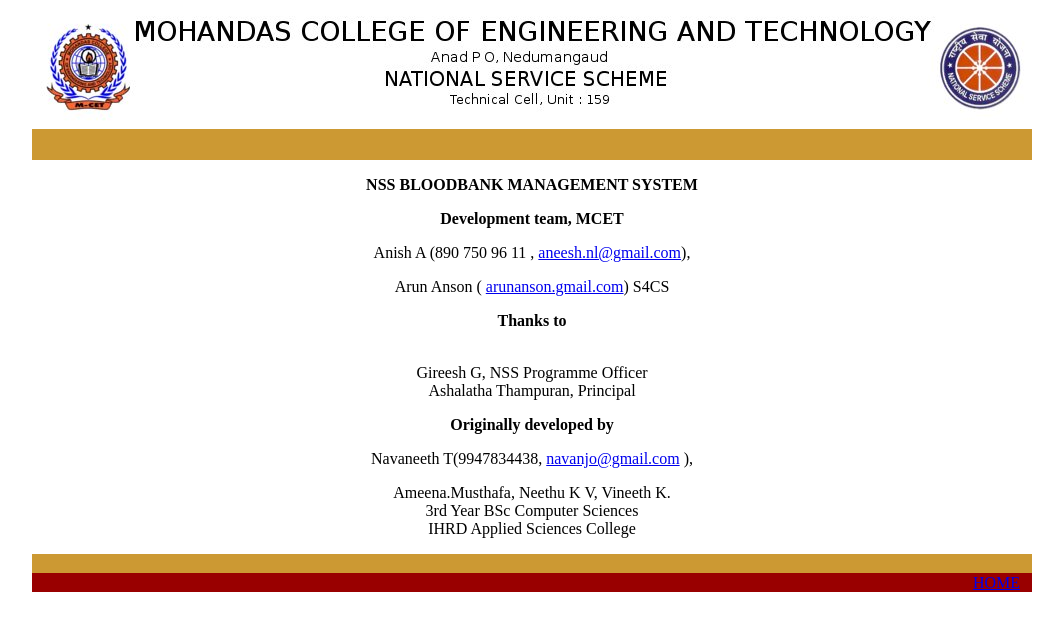
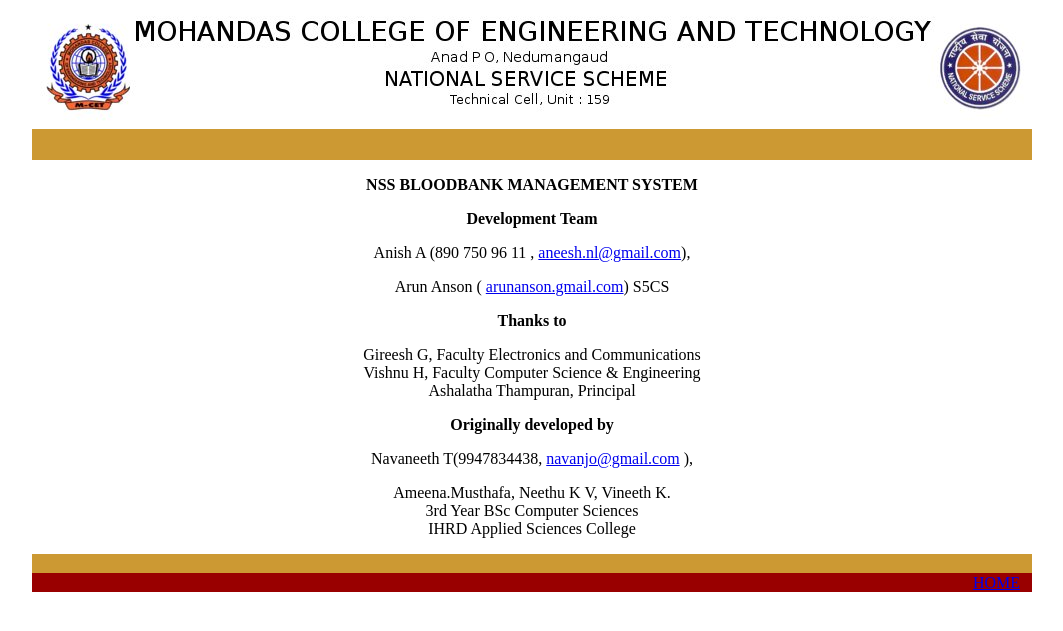
Before and after one commit to anishsheela/bloodbank, a PHP site: page /about.php in a window 1280 px wide. Shown: the top 631 px of the page, without its empty margins (108-1171 px from the left). Run offline with PHP 8.4, Linux system fonts and the light colour scheme.

Commit message:
Updated About Us

```diff
--- a/about.php
+++ b/about.php
@@ -19,12 +19,14 @@
       <tr bgcolor="#CC9933">
         <td height="184" bgcolor="#FFFFFF" ><div align="center">
           <p><strong>NSS BLOODBANK MANAGEMENT SYSTEM</strong></p>
-          <p><b>Development team, MCET</b></p>
+          <p><b>Development Team</b></p>
           <p>Anish A (890 750 96 11 , <a href="mailto:aneesh.nl@gmail.com">aneesh.nl@gmail.com</a>),</p>
-          <p>Arun Anson ( <a href="mailto:arunanson.gmail.com">arunanson.gmail.com</a>) S4CS<br />
+          <p>Arun Anson ( <a href="mailto:arunanson.gmail.com">arunanson.gmail.com</a>) S5CS<br />
           </p>
-          <p><b> Thanks to </b></p><br/>
-          Gireesh G, NSS Programme Officer <br/> Ashalatha Thampuran, Principal<br/>
+          <p><b> Thanks to </b></p>
+          Gireesh G, Faculty Electronics and Communications <br/>
+          Vishnu H, Faculty Computer Science & Engineering <br/>
+          Ashalatha Thampuran, Principal<br/>
           <p><b>Originally developed by </b></p>
           <p>Navaneeth T(9947834438, <a href="mailto:navanjo@gmail.com">navanjo@gmail.com</a> ),</p>
           <p>Ameena.Musthafa, Neethu K V, Vineeth K.<br />
--- a/index.php
+++ b/index.php
@@ -72,7 +72,7 @@ $_SESSION['key']=0;
                   </tr>
                   <tr>
                     <td class="BodyFont">Password</td>
-                    <td><input name="pwd" type="password"  id="pwd" size="36" maxlength="100"/></td>
+                    <td><input name="pwd" type="password"  id="pwd" size="35" maxlength="100"/></td>
                   </tr>
                   <tr>
                     <td colspan="2" align="center">
```
